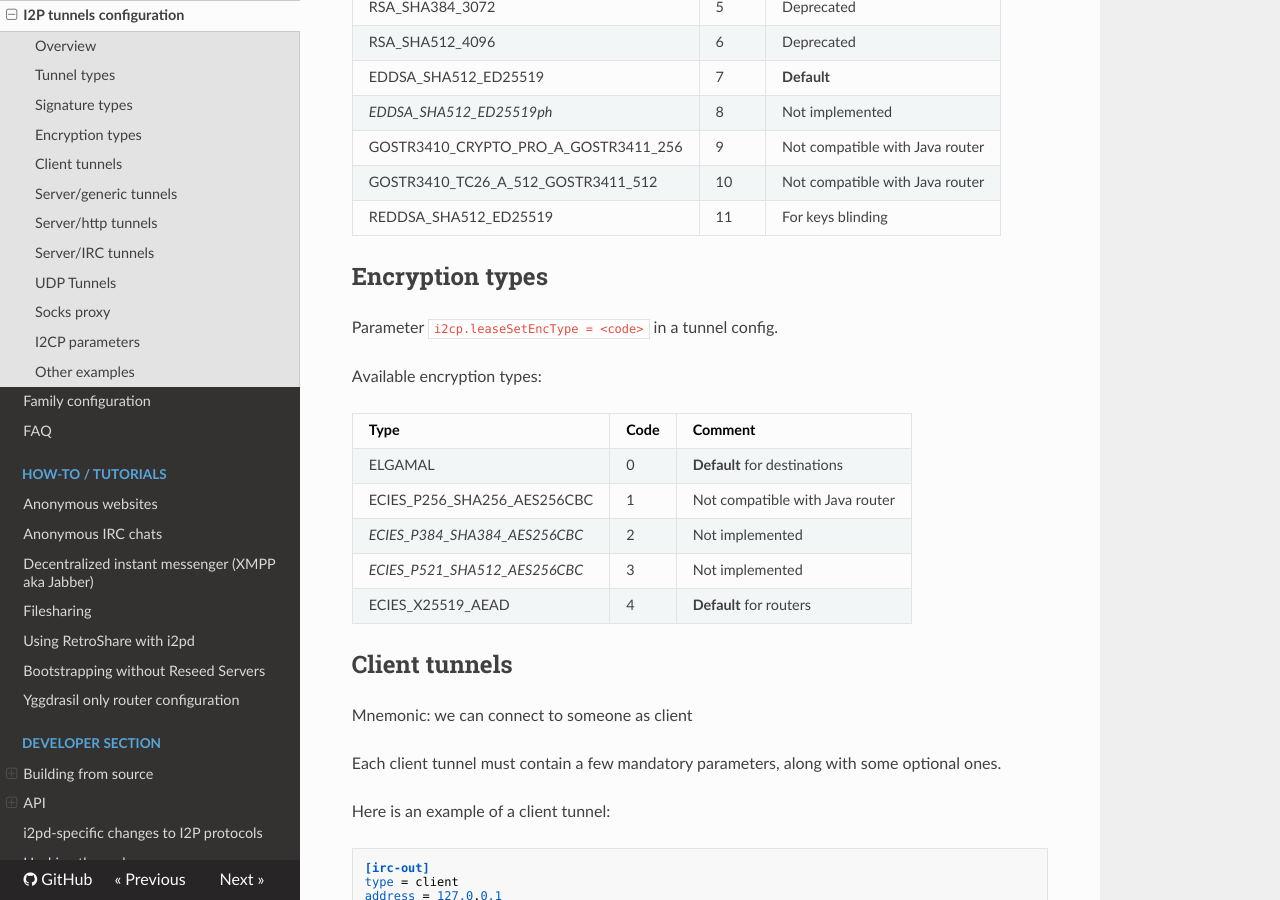
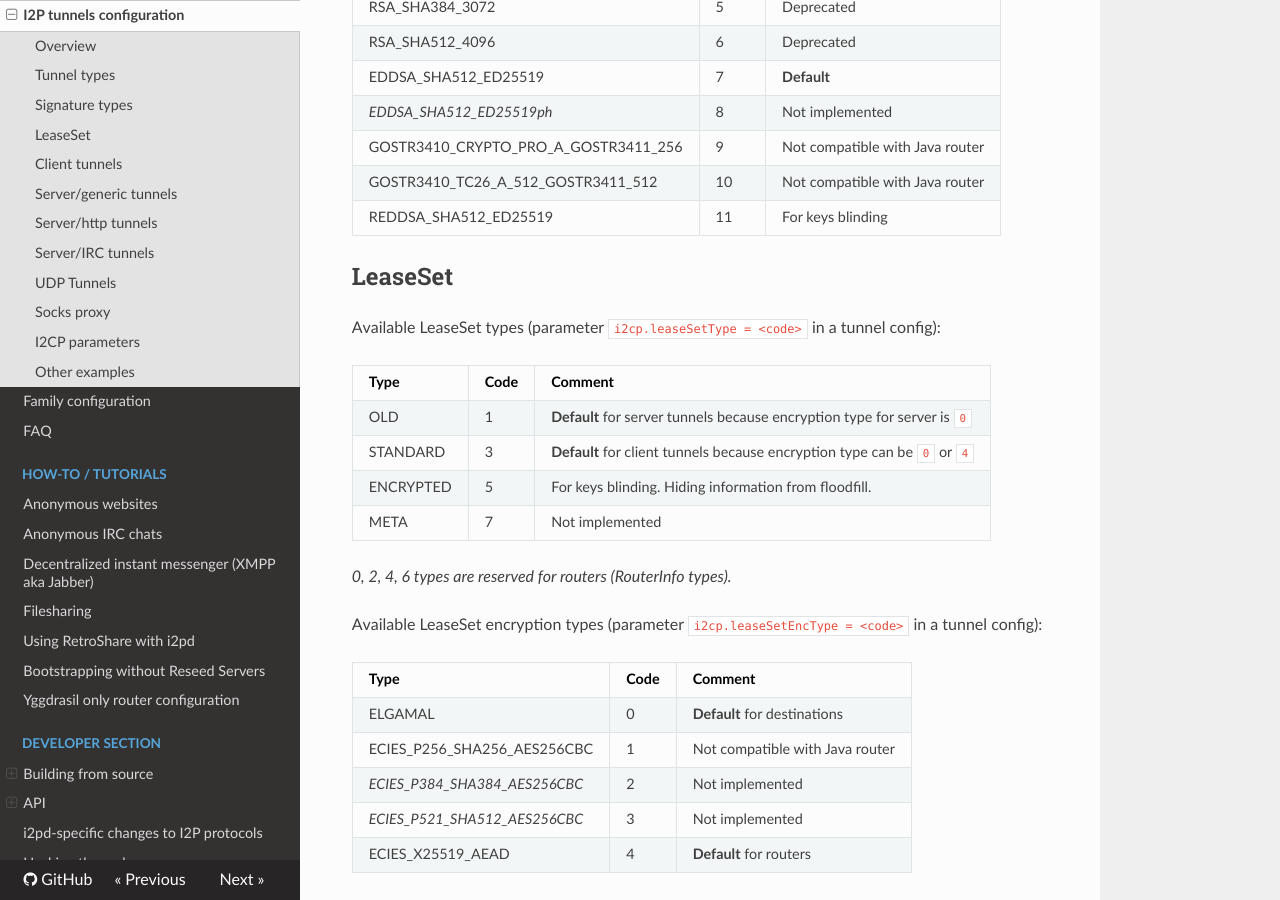
Before and after one commit to PurpleI2P/i2pd_docs_en, an MkDocs documentation site: the page built from docs/user-guide/tunnels.md, in a window 1280 px wide and 900 px high, scrolled down 1203 px. Built offline with MkDocs 1.6.1, drawn with Linux system fonts in a browser that asks for light colours; nearby versions of some CDN libraries; old or Windows-style settings are respelled for this version of MkDocs.

Commit message:
Full LeaseSet description

```diff
--- a/docs/user-guide/tunnels.md
+++ b/docs/user-guide/tunnels.md
@@ -49,12 +49,21 @@ GOSTR3410_CRYPTO_PRO_A_GOSTR3411_256 | 9    | Not compatible with Java router
 GOSTR3410_TC26_A_512_GOSTR3411_512   | 10   | Not compatible with Java router
 REDDSA_SHA512_ED25519                | 11   | For keys blinding
 
-Encryption types
+LeaseSet
 ------------
 
-Parameter `i2cp.leaseSetEncType = <code>` in a tunnel config.
+Available LeaseSet types (parameter `i2cp.leaseSetType = <code>` in a tunnel config):
 
-Available encryption types:
+Type        | Code | Comment
+----------- | ---- | -----------
+OLD         | 1    | **Default** for server tunnels because encryption type for server is `0`
+STANDARD    | 3    | **Default** for client tunnels because encryption type can be `0` or `4`
+ENCRYPTED   | 5    | For keys blinding. Hiding information from floodfill.
+META        | 7    | Not implemented
+
+*0, 2, 4, 6 types are reserved for routers (RouterInfo types).*
+
+Available LeaseSet encryption types (parameter `i2cp.leaseSetEncType = <code>` in a tunnel config):
 
 Type                                 | Code | Comment
 ------------------------------------ | ---- | -----------
```
